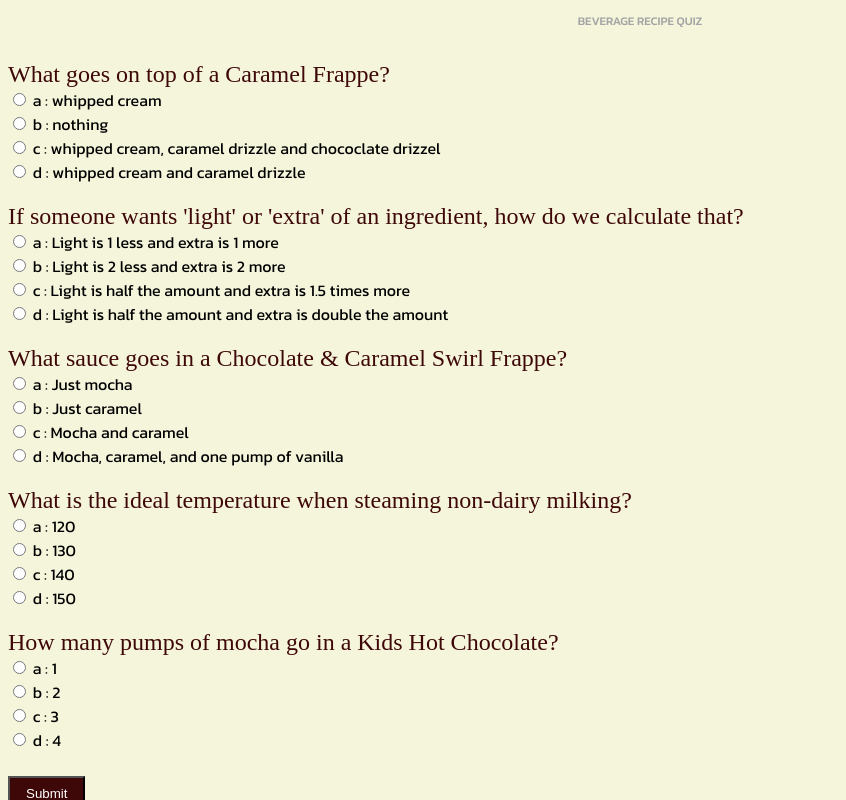
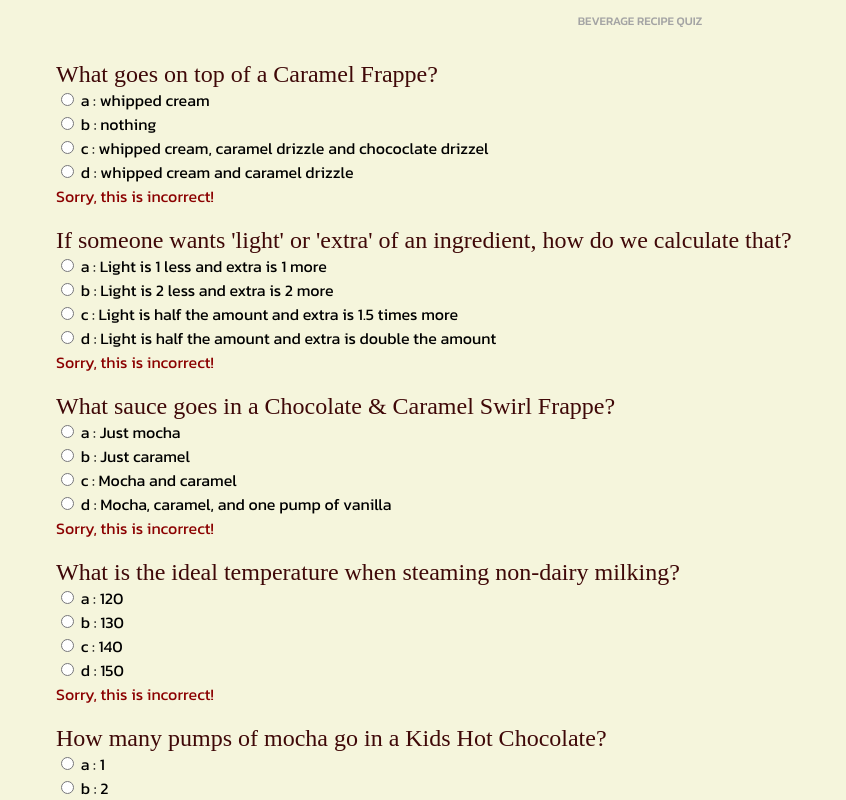
Before and after one commit to reburke286/coffee-quiz, a website: page public/index.html in a window 1280 px wide. Both pictures are taken after a click on the button "Submit". Shown: the top 800 px of the page, without its empty margins (0-846 px from the left). Drawn offline with nearby package versions, Linux system fonts and the light colour scheme; a web font is replaced by a local one.

Commit message:
quiz works without validation

```diff
--- a/public/css/style.css
+++ b/public/css/style.css
@@ -11,9 +11,9 @@ h3 {
   text-align: center;
 }
 
-.questions-container {
-  display: flex;
+#quiz {
   justify-content: center;
+  margin-left: 3rem;
 }
 
 .question {
@@ -31,6 +31,7 @@ h3 {
 
 .submit-btn-container {
   margin: 1.5rem 0rem;
+  margin-left: 3rem;
 }
 
 #submit {
@@ -44,3 +45,19 @@ h3 {
   color: rgb(63, 8, 8);
   cursor: pointer;
 }
+
+.right {
+  color: darkgreen;
+  font-size: 1rem;
+}
+
+.wrong {
+  color: darkred;
+  font-size: 1rem;
+}
+
+#results {
+  font-size: 1.7rem;
+  color: rgb(63, 8, 8);
+  margin-left: 3rem;
+}
--- a/public/js/practice.js
+++ b/public/js/practice.js
@@ -49,26 +49,38 @@ function showResults() {
     const answerContainer = answerContainers[questionNumber];
     const selector = `input[name=question${questionNumber}]:checked`;
     const userAnswer = (answerContainer.querySelector(selector) || {}).value;
-    console.log(userAnswer);
 
-    // if answer is correct
+    //if answer is correct
     if (userAnswer === currentQuestion.answer) {
       // add to the number of correct answers
       numCorrect++;
-
-      // color the answers green
-      answerContainers[questionNumber].style.color = "lightgreen";
-    }
-    // if answer is wrong or blank
-    else {
-      // color the answers red
-      answerContainers[questionNumber].style.color = "red";
+      $(answerContainer).append(currentQuestion.right).addClass("right");
+    } else if (userAnswer !== currentQuestion.answer) {
+      $(answerContainer).append(currentQuestion.wrong).addClass("wrong");
     }
   });
 
   // show number of correct answers out of total
-  resultsContainer.innerHTML = `${numCorrect} out of ${questions.length}`;
+  let testResults = "";
+  const score = `Your score is ${calculateScore(
+    numCorrect,
+    questions.length
+  )}%`;
+
+  if (calculateScore(numCorrect, questions.length) < 80) {
+    testResults = "Take quiz again to score higher.";
+  } else {
+    testResults = "Great job! You're ready to make some drinks! ";
+  }
+
+  const resultsInfo = score + " " + testResults;
+  $(resultsContainer).append(resultsInfo);
 }
+
+calculateScore = (correct, total) => {
+  const divided = correct / total;
+  return Math.floor(divided * 100);
+};
 
 // on submit, show results
 submitButton.addEventListener("click", showResults);
```
